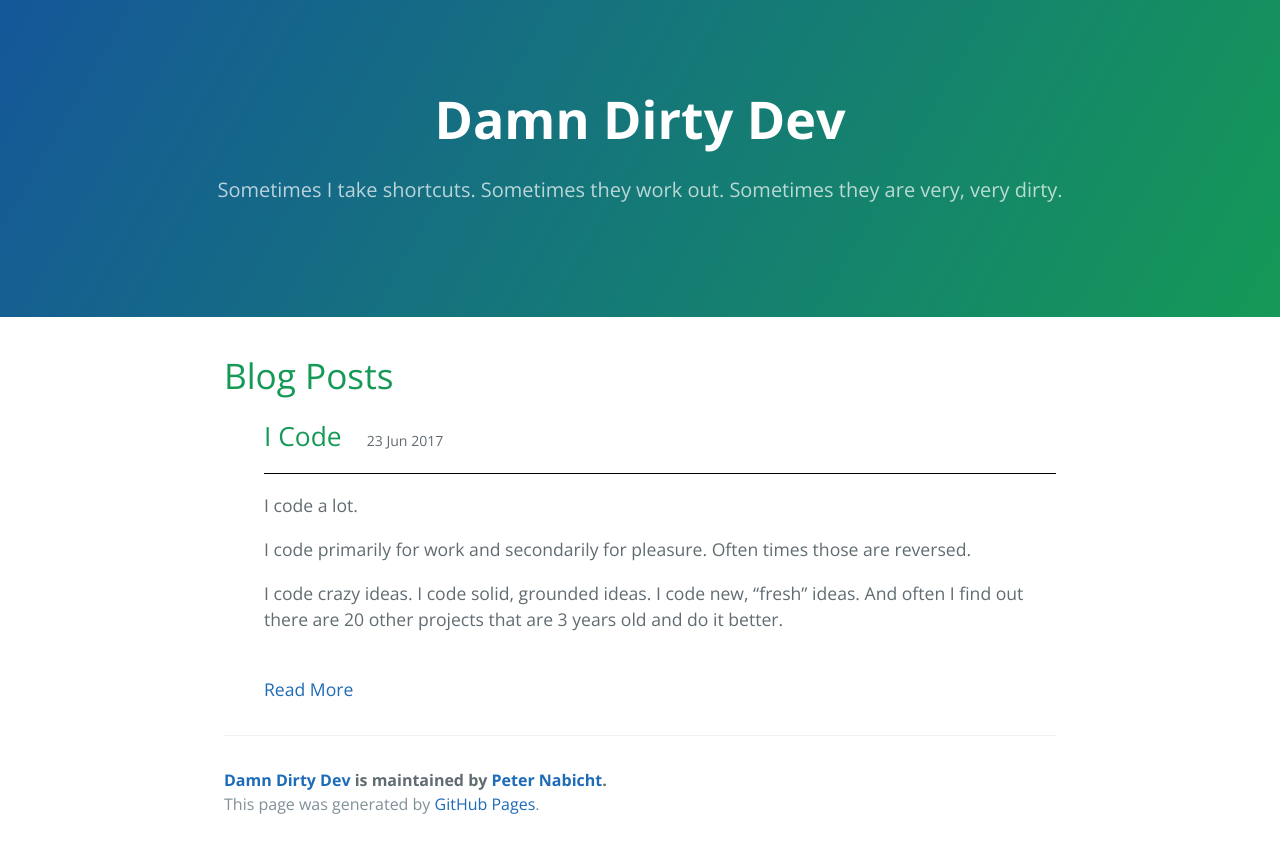
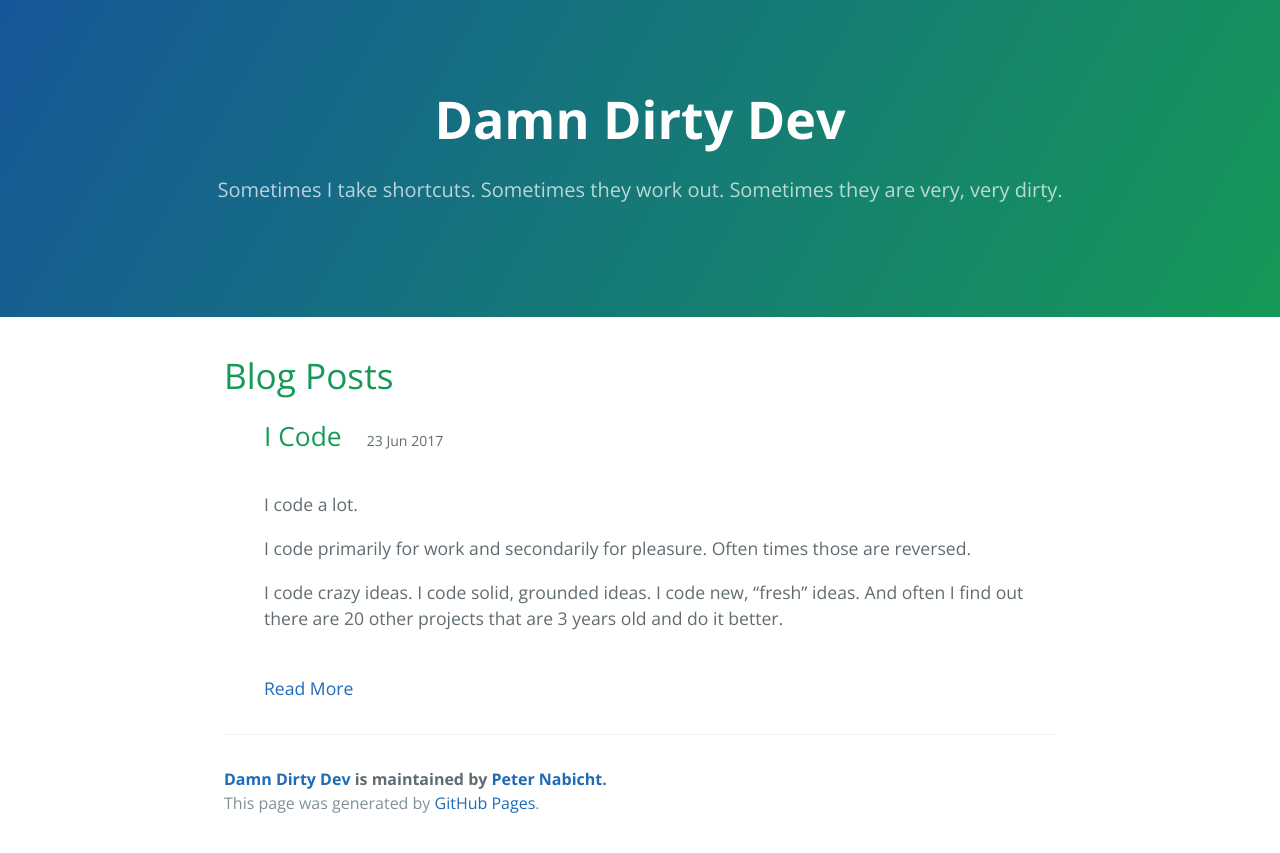
Before and after one commit to pietromenna/jekyll-cayman-theme, a Jekyll site: the page built from index.html, in a window 1280 px wide. Shown: the top 853 px of the page. Built offline with Jekyll 4.4.1, drawn with Linux system fonts in a browser that asks for light colours; the list of posts is cut into pages by our own code.

Commit message:
remove line for each blog post

```diff
--- a/css/cayman.css
+++ b/css/cayman.css
@@ -1,4 +1,4 @@
-header { border-bottom: 1px solid #000; }
+header {  }
 header > h2 { display: inline-block; }
 header span { margin-left: 25px; }
 
```
